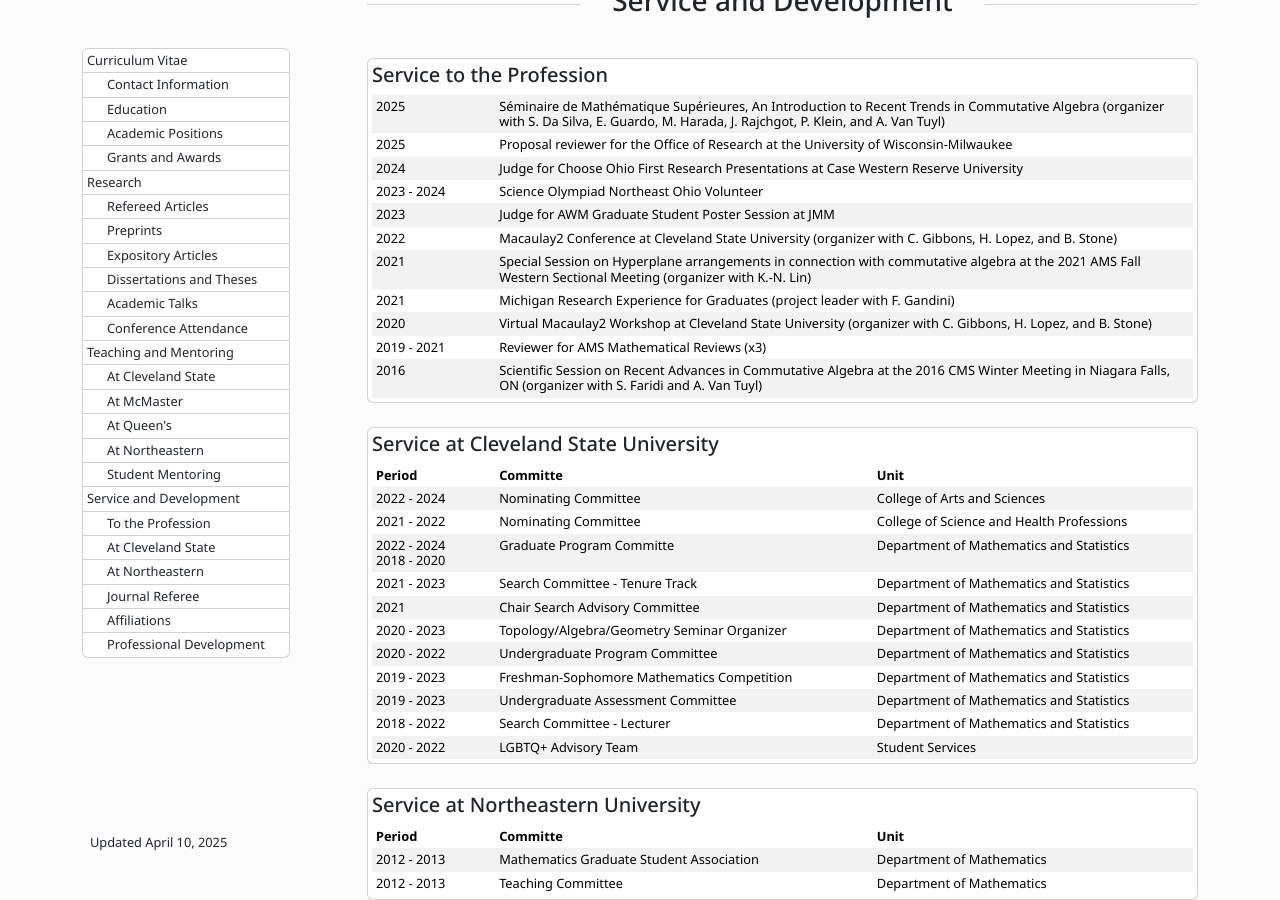
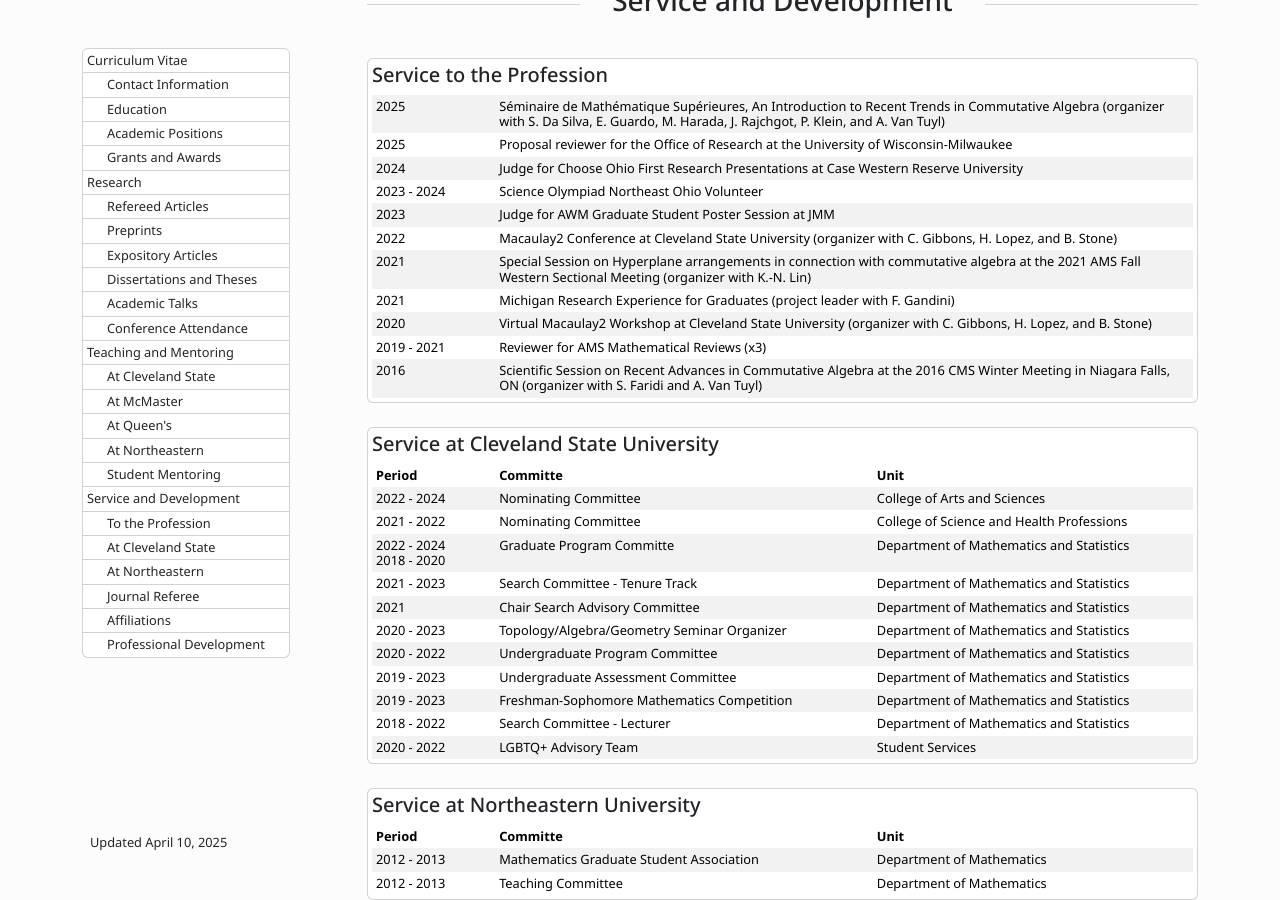
Before and after one commit to galettof/galettof.github.io, a Jekyll site: the page built from cv/index.html, in a window 1280 px wide and 900 px high, scrolled down 7617 px. Built offline with Jekyll 4.4.1, drawn with Linux system fonts in a browser that asks for light colours; formulas are drawn with MathJax 3.

Commit message:
manualy sorting of csu service

```diff
--- a/cv/index.html
+++ b/cv/index.html
@@ -511,8 +511,7 @@ date: 2025-04-10
 			<th>Unit</th>
 		      </thead>
 		      <tbody>
-			{% assign committees = site.data.service.csu | sort: 'period' | reverse | sort: 'level' %}
-			{% for item in committees %}
+			{% for item in site.data.service.csu %}
 			<tr>
 			  <td>{{ item.period }}</td>
 			  <td>{{ item.name }}</td>
```
Also changed, not shown: _data/service.yml (+22 -33 lines).
